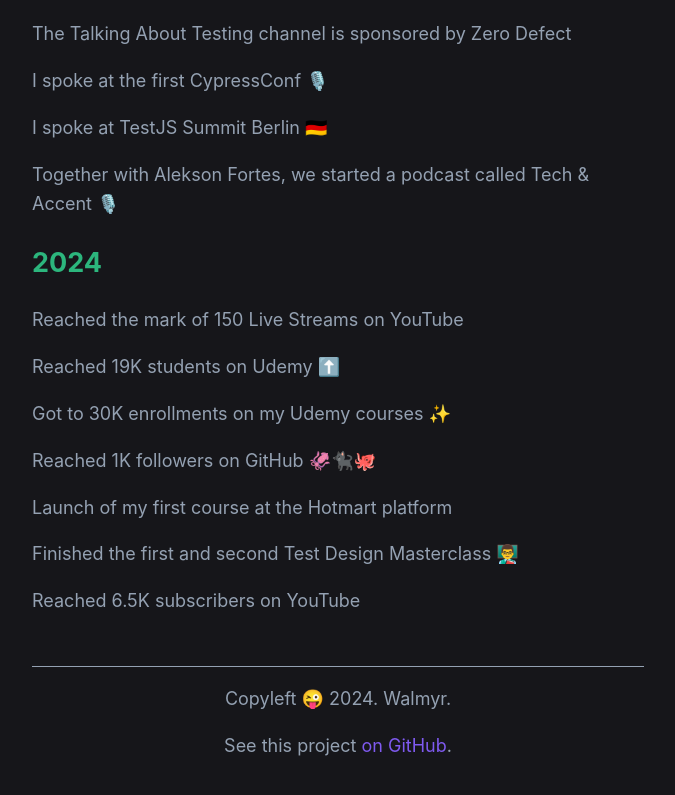
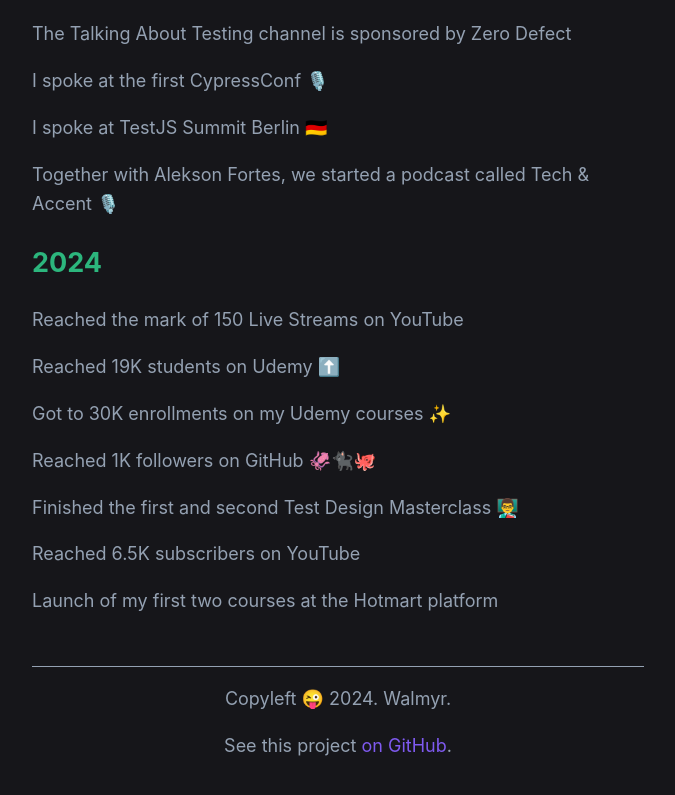
Before and after one commit to wlsf82/walmyr-nextjs, a Next.js app: page / in a window 1280 px wide. Shown: the part 3595-4390 px from the top of the page, without its empty margins (302-977 px from the left). Built offline with nearby package versions, Linux system fonts and the light colour scheme.

Commit message:
Update recent achievements

```diff
--- a/components/achievements.js
+++ b/components/achievements.js
@@ -125,9 +125,9 @@ const achievements = [
       'Reached 19K students on Udemy ⬆️',
       'Got to 30K enrollments on my Udemy courses ✨',
       'Reached 1K followers on GitHub 🦑🐈‍⬛🐙',
-      'Launch of my first course at the Hotmart platform',
       'Finished the first and second Test Design Masterclass 👨‍🏫',
       'Reached 6.5K subscribers on YouTube',
+      'Launch of my first two courses at the Hotmart platform',
     ]
   }
 ]
```
